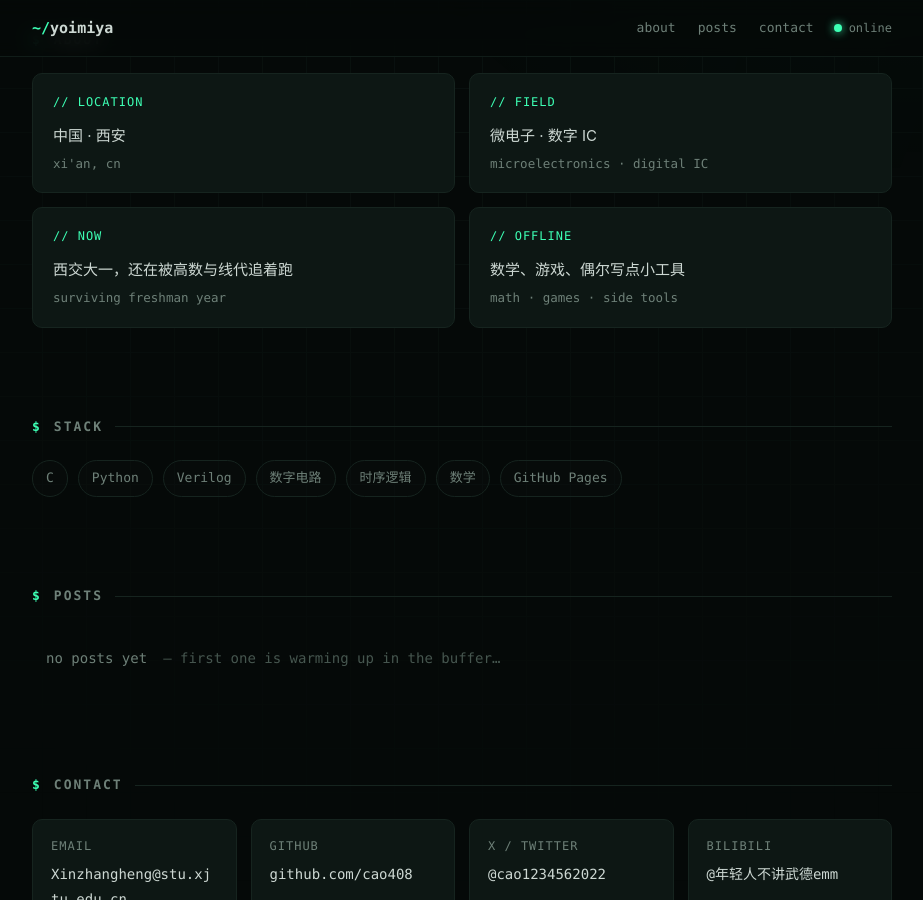
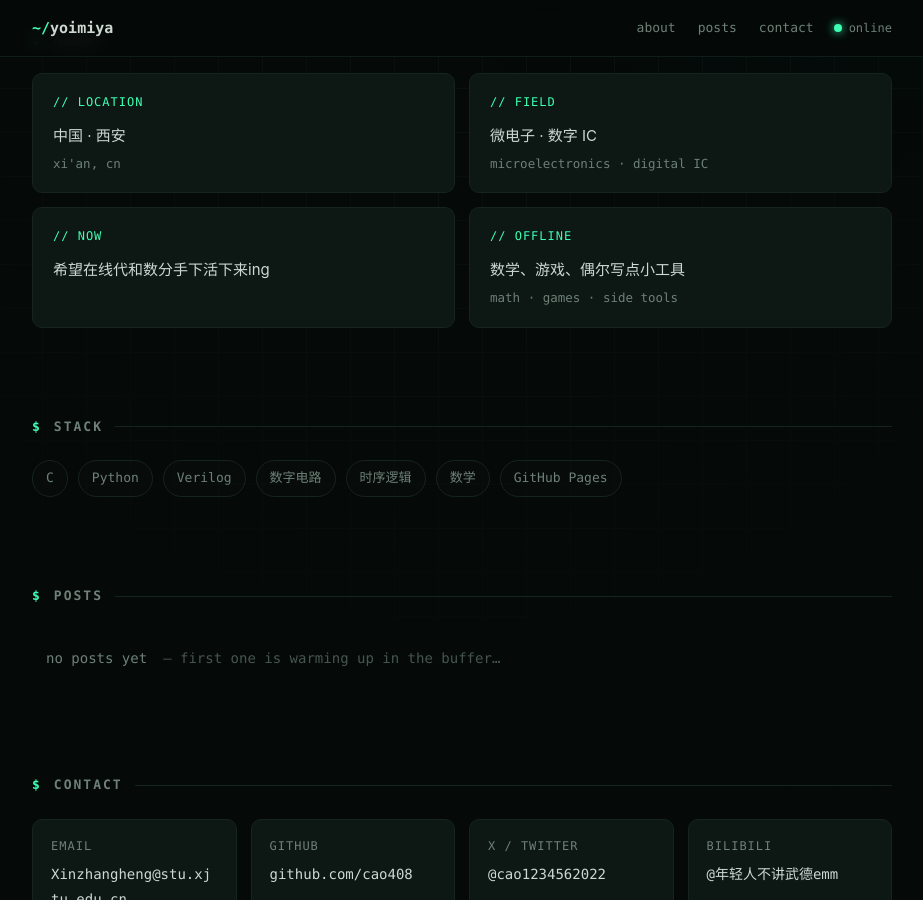
Before and after one commit to cao408/cao408.github.io, a Jekyll site: the page built from index.md, in a window 1280 px wide and 900 px high, scrolled down 598 px. Shown: the whole window, without its empty margins (178-1101 px from the left). Built offline with Jekyll 4.4.1, drawn with Linux system fonts in a browser that asks for light colours.

Commit message:
now card: linealgebra & calculus edition

```diff
--- a/index.md
+++ b/index.md
@@ -32,7 +32,7 @@ title: Yoimiya
     </div>
     <div class="about-card">
       <span class="lab">// NOW</span>
-      <span class="val">西交大一，还在被高数与线代追着跑<small>surviving freshman year</small></span>
+      <span class="val">希望在线代和数分手下活下来ing</span>
     </div>
     <div class="about-card">
       <span class="lab">// OFFLINE</span>
```
